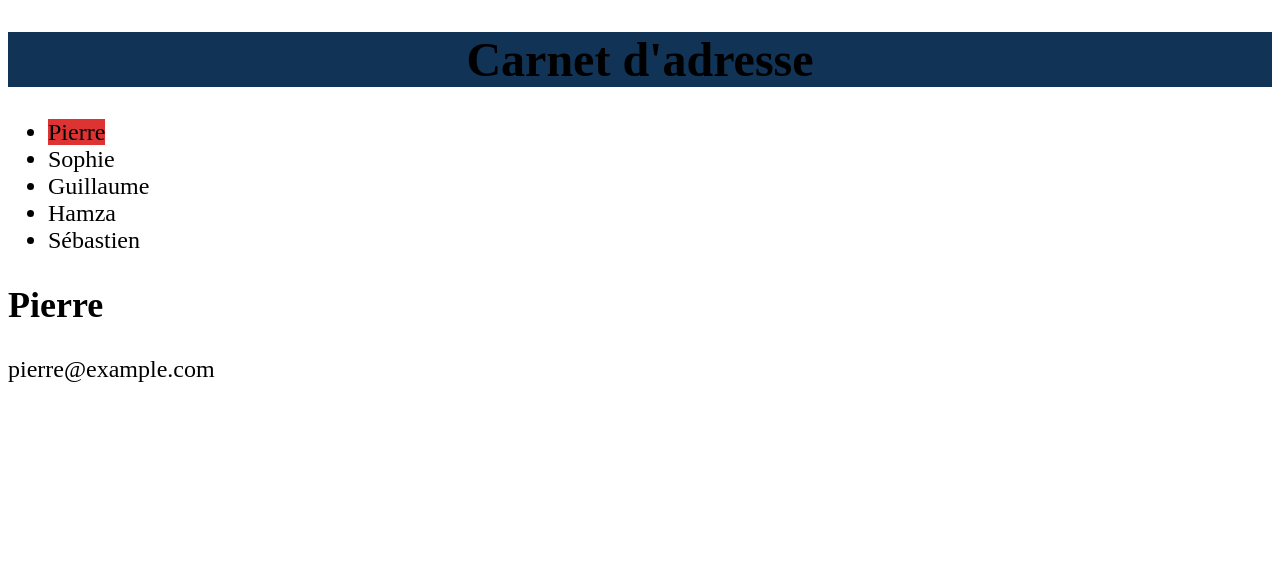
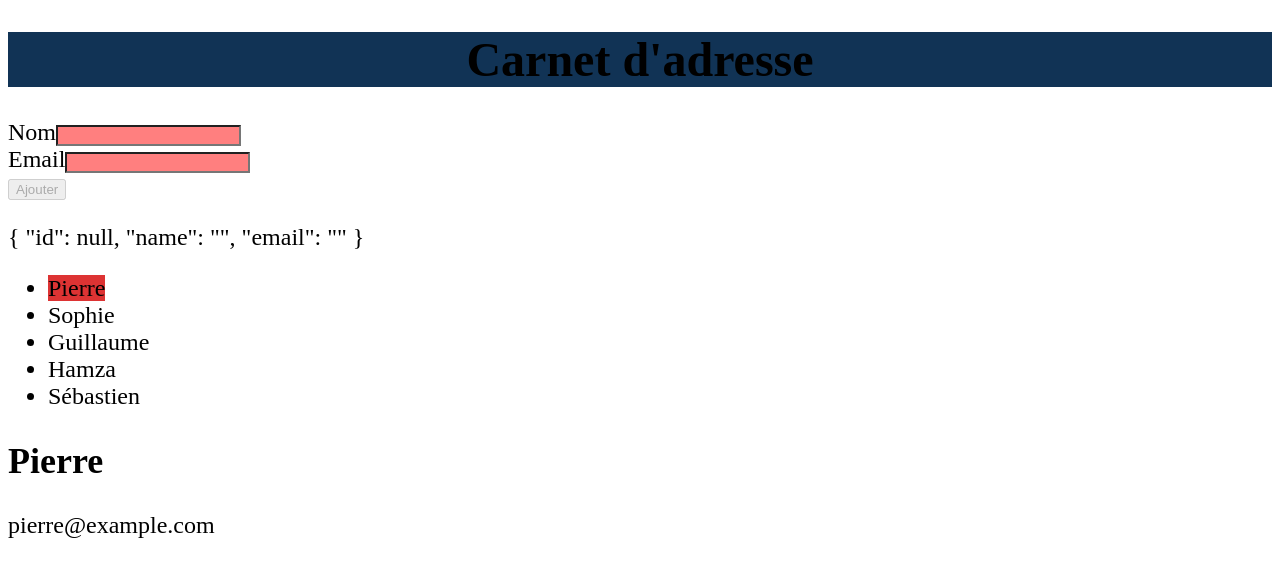
Before and after one commit to pbreteche/ng210208, an Angular app: page / in a window 1280 px wide. Shown: the top 576 px of the page. Built offline with nearby package versions, Linux system fonts and the light colour scheme.

Commit message:
create template driven form

```diff
--- a/src/app/app.component.html
+++ b/src/app/app.component.html
@@ -1,4 +1,6 @@
 <h1>{{ title }}</h1>
+
+<app-contact-new-form></app-contact-new-form>
 
 <app-contact-nav (onSelect)="setCurrent($event)"></app-contact-nav>
 
--- /dev/null
+++ b/src/app/contact-new-form/contact-new-form.component.html
@@ -0,0 +1,12 @@
+<form (ngSubmit)="add()" #form="ngForm">
+    <div>
+        <label for="new-contact-name">Nom</label>
+        <input name="name" id="new-contact-name" [(ngModel)]="newContact.name" required>
+    </div>
+    <div>
+        <label for="new-contact-email">Email</label>
+        <input name="email" id="new-contact-email" [(ngModel)]="newContact.email" required>
+    </div>
+    <button [disabled]="form.invalid">Ajouter</button>
+</form>
+<p>{{ newContact | json }}</p>
--- /dev/null
+++ b/src/app/contact-new-form/contact-new-form.component.scss
@@ -0,0 +1,3 @@
+input.ng-invalid {
+    background-color: rgba($color: #f00, $alpha: 0.5);
+}
--- /dev/null
+++ b/src/app/contact-new-form/contact-new-form.component.ts
@@ -0,0 +1,18 @@
+import { CONTACTS } from './../../data/contacts';
+import { Contact } from './../../model/contact';
+import { Component } from '@angular/core';
+
+@Component({
+  selector: 'app-contact-new-form',
+  templateUrl: './contact-new-form.component.html',
+  styleUrls: ['./contact-new-form.component.scss']
+})
+export class ContactNewFormComponent {
+
+  newContact: Contact = {id: null, name: '', email: ''};
+
+  add(): void {
+    CONTACTS.push(this.newContact);
+    this.newContact = {id: null, name: '', email: ''};
+  }
+}
```
Also changed, not shown: src/app/app.module.ts (+6 -2 lines), 1 other file (tests, documents, lock files or other folders).
